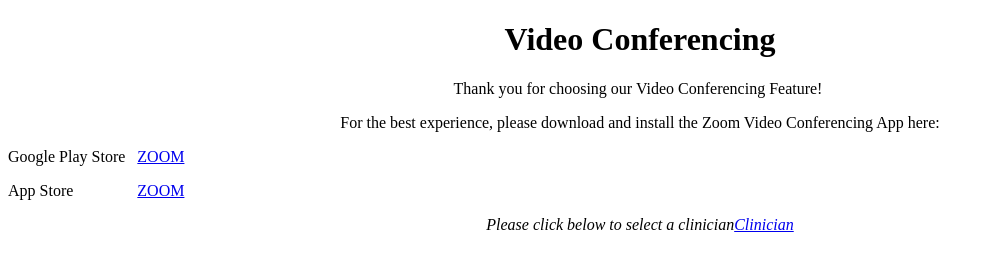
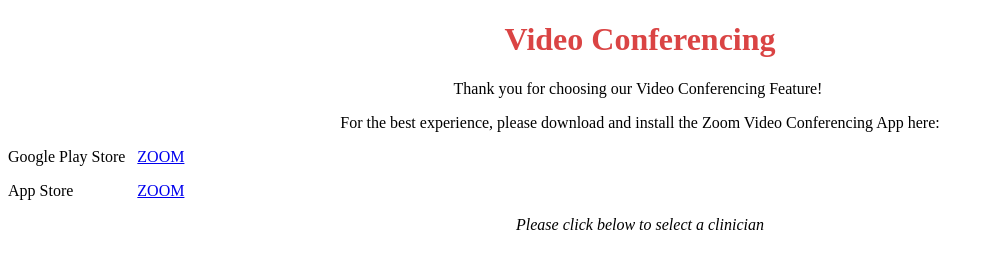
Before and after one commit to sahlvers/sahlvers.github.io-videochoice, a plain HTML site: page index.html in a window 1280 px wide. Shown: the whole page, without its empty margins (0-994 px from the left). Drawn offline with Linux system fonts and the light colour scheme.

Commit message:
Update index.html

```diff
--- a/index.html
+++ b/index.html
@@ -1,12 +1,12 @@
-
 <!doctype html>
 <html>
 <body>
-<h1 style="text-align: center;">Video Conferencing</h1>
+<h1 style="color:#da4444; text-align: center;">Video Conferencing</h1>
 <p style="text-align: center;">Thank you for choosing our Video Conferencing Feature!&nbsp;</p>
 <p style="text-align: center;">For the best experience, please download and install the Zoom Video Conferencing App here:</p>
 <p>Google Play Store&nbsp; &nbsp;<a href="https://play.google.com/store/apps/details?id=us.zoom.videomeetings&amp;hl=en">ZOOM</a></p>
 <p>App Store&nbsp; &nbsp; &nbsp; &nbsp; &nbsp; &nbsp; &nbsp; &nbsp;&nbsp;<a href="https://itunes.apple.com/us/app/zoom-cloud-meetings/id546505307?mt=8">ZOOM</a></p>
-<p style="text-align: center;"><em>Please click below to select a clinician<a href="app0b62fc://plugin/3ac2ef5a-8c94-4bff-bcda-f6430d018c84-1559852930206">Clinician</a></em></p>
+<p style="text-align: center;"><em>Please click below to select a clinician</em></p>
+  <p></p>
 </body>
 </html>
```
